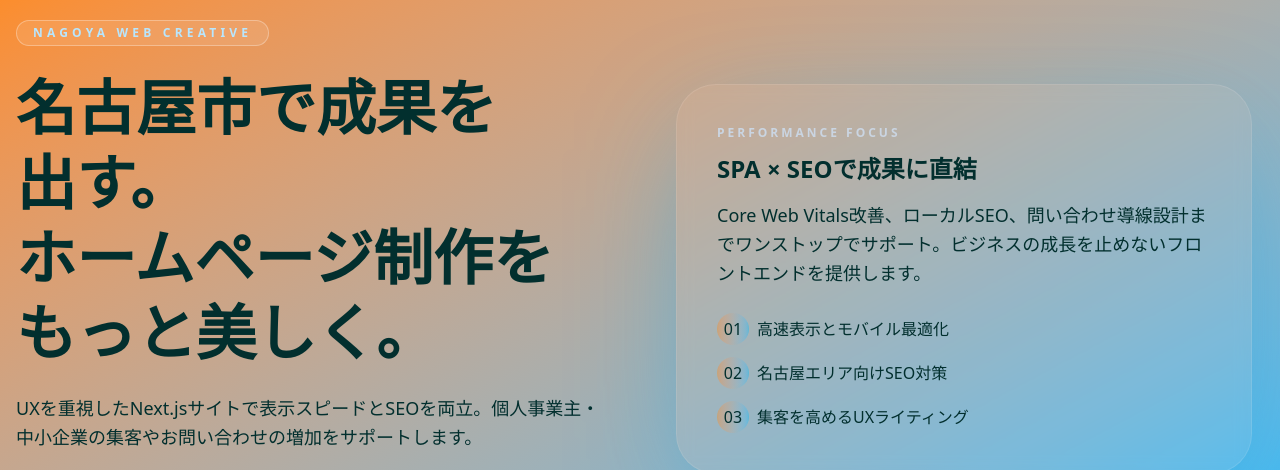
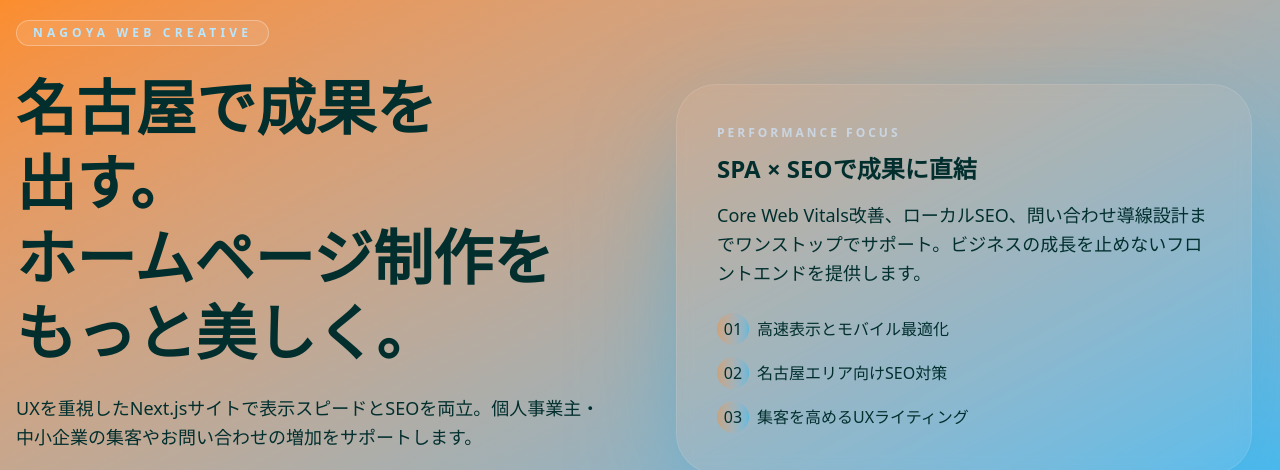
Before and after one commit to naoki-koda/naok-web-site, a Next.js app: page / in a window 1280 px wide. Shown: the part 125-595 px from the top of the page. Built offline with nearby package versions, Linux system fonts and the light colour scheme.

Commit message:
SEO見直し

```diff
--- a/src/app/layout.tsx
+++ b/src/app/layout.tsx
@@ -8,7 +8,7 @@ import "./globals.css";
 export const metadata: Metadata = {
   metadataBase: new URL("https://www.reewa-web.jp"),
   title: {
-    default: "名古屋市の個人事業主向けのホームページ制作 | REEWA WEB",
+    default: "名古屋の個人事業主に向けたホームページ制作 | REEWA WEB",
     template: "%s | REEWA WEB",
   },
   description:
@@ -132,7 +132,7 @@ export default function RootLayout({
                 "url": "https://www.reewa-web.jp/",
                 "logo": "https://www.reewa-web.jp/logo.png",
                 "image": "https://www.reewa-web.jp/og-image.png",
-                "description": "名古屋市を拠点に、中小企業・個人事業主のためのSEOに強い高速なホームページ制作・運用を提供しています。",
+                "description": "名古屋を拠点に、中小企業・個人事業主のためのSEOに強い高速なホームページ制作・運用を提供しています。",
                 "areaServed": ["JP", "Aichi", "Nagoya"],
                 "sameAs": [
                   "https://www.instagram.com/nao.k_web_studio/"
--- a/src/app/page.tsx
+++ b/src/app/page.tsx
@@ -120,7 +120,7 @@ export default function Home() {
               NAGOYA WEB CREATIVE
             </span>
             <h1 className={`mt-6 text-4xl font-bold leading-tight md:text-5xl lg:text-6xl text-teal-950 ${kosugiMaru.className}`}>
-              名古屋市で成果を<br className="hidden sm:inline" />出す。<br/>ホームページ制作を<br className="hidden sm:inline" />もっと美しく。
+              名古屋で成果を<br className="hidden sm:inline" />出す。<br/>ホームページ制作を<br className="hidden sm:inline" />もっと美しく。
             </h1>
             <p className="mt-6 text-base leading-relaxed text-teal-950 md:text-lg">
               UXを重視したNext.jsサイトで表示スピードとSEOを両立。個人事業主・中小企業の集客やお問い合わせの増加をサポートします。
```
